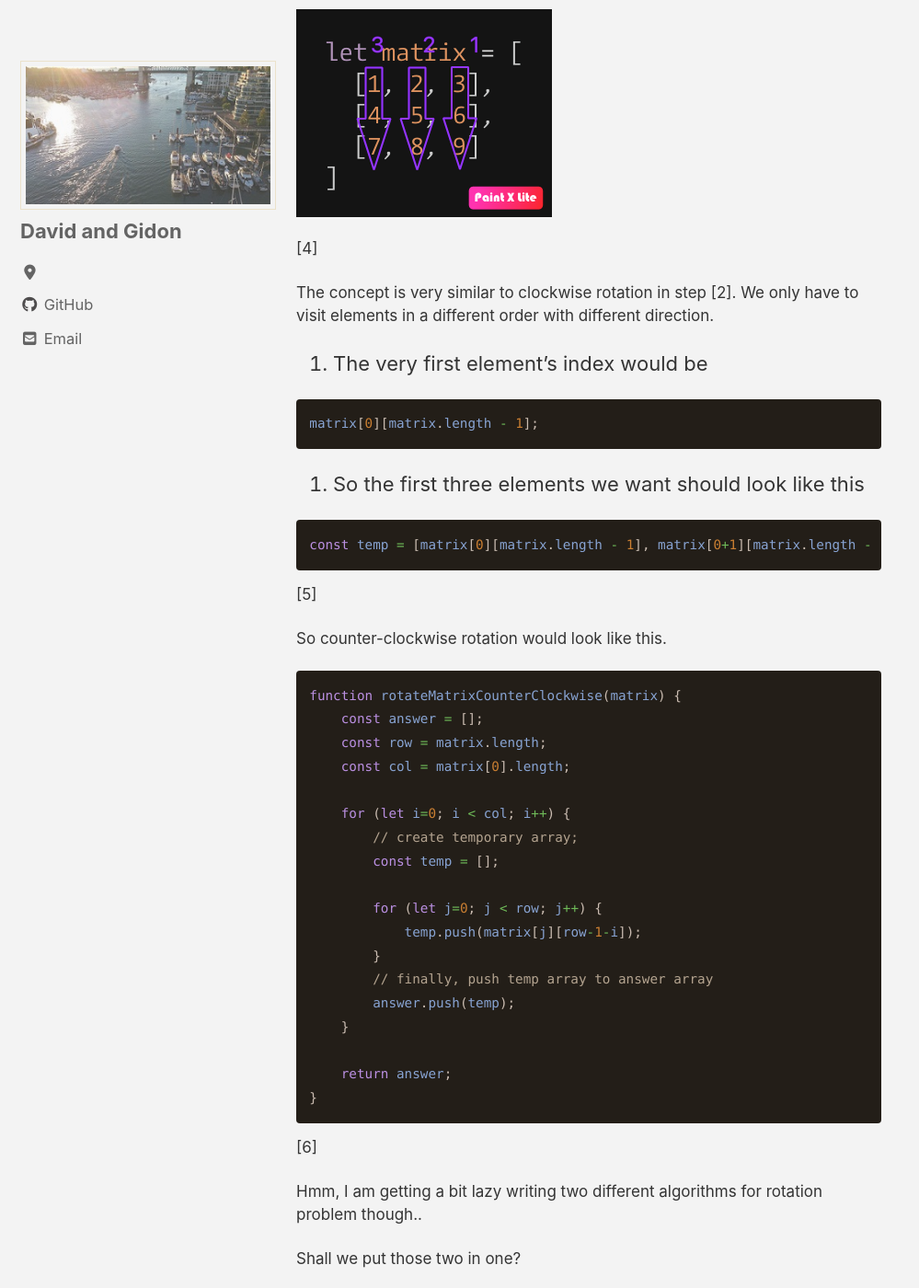
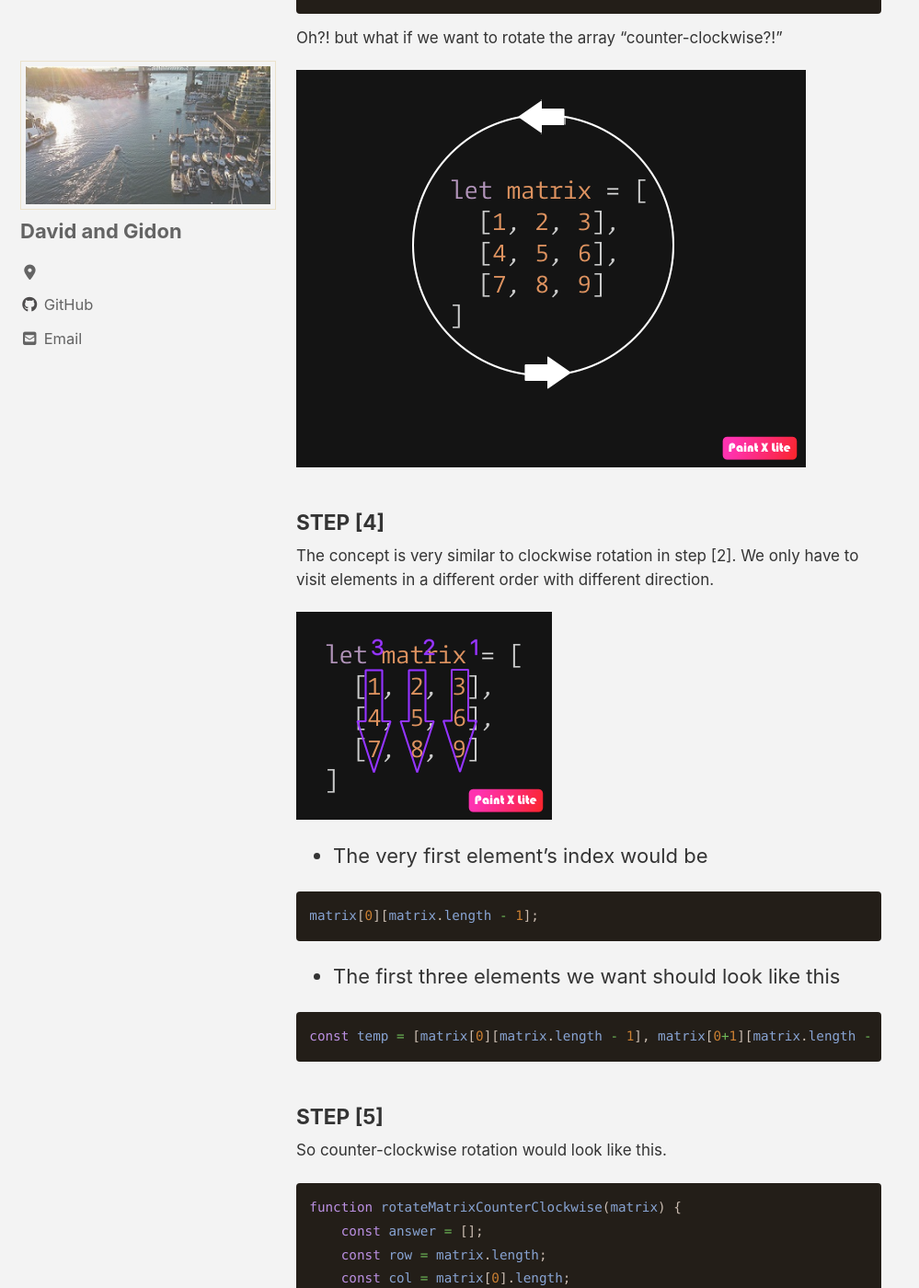
Before and after one commit to DOEHOONLEE/DGTechBlog, a Jekyll site: the page built from _posts/2021-02-24-Rotate-2D-Array.md, in a window 1280 px wide and 1400 px high, scrolled down 2776 px. Shown: the whole window at 92% size, without its empty margins (0-999 px from the left). Built offline with Jekyll 4.4.1, drawn with Linux system fonts in a browser that asks for light colours; cached includes are drawn as plain includes; nearby versions of some CDN libraries; comment, search, counter and statistics services are not loaded; some of the changed text lies outside the part shown.

Commit message:
rotate 2d array post new image added

````diff
--- a/_posts/2021-02-24-Rotate-2D-Array.md
+++ b/_posts/2021-02-24-Rotate-2D-Array.md
@@ -31,7 +31,7 @@ answer = [
 
 ```
 
-[1]
+##### STEP [1]
 
 Let's make an empty `answer` array to show our final answer. Also, declare row and col lengths.
 
@@ -43,7 +43,7 @@ function rotateMatrix(matrix) {
 }
 ```
 
-[2]
+##### STEP [2]
 
 What you want to do next is to grab elements in specific order in the direction of the arrow on the picture.
 
@@ -51,19 +51,19 @@ What you want to do next is to grab elements in specific order in the direction
 
 For clockwise rotation,
 
-1. The very first element's index would be
+ * The very first element's index would be
 
 ```js
 matrix[matrix.length - 1][0];
 ```
 
-2. So the first three elements we want should look like this
+ * So the first three elements we want should look like this
 
 ```js
 const temp = [matrix[matrix.length - 1][0], matrix[matrix.length - 1 - 1][0], matrix[matrix.length - 1 - 2][0]];
 ```
 
-[3]
+##### STEP [3]
 
 Then, let's now put above concept into `for` loop !
 
@@ -90,25 +90,27 @@ function rotateMatrix(matrix) {
 
 Oh?! but what if we want to rotate the array "counter-clockwise?!"
 
-![Counter-Clockwise]({{ site.url }}{{ site.baseurl }}/assets/img/post/counter-clockwise-order.png)
+![Counter-Clockwise]({{ site.url }}{{ site.baseurl }}/assets/img/post/counter-clockwise.png)
 
-[4]
+##### STEP [4]
 
 The concept is very similar to clockwise rotation in step [2]. We only have to visit elements in a different order with different direction.
 
-1. The very first element's index would be
+![Counter-Clockwise]({{ site.url }}{{ site.baseurl }}/assets/img/post/counter-clockwise-order.png)
+
+ * The very first element's index would be
 
 ```js
 matrix[0][matrix.length - 1];
 ```
 
-2. So the first three elements we want should look like this
+ * The first three elements we want should look like this
 
 ```js
 const temp = [matrix[0][matrix.length - 1], matrix[0+1][matrix.length - 1], matrix[0+2][matrix.length - 1]];
 ```
 
-[5]
+##### STEP [5]
 
 So counter-clockwise rotation would look like this.
 
@@ -133,7 +135,7 @@ function rotateMatrixCounterClockwise(matrix) {
 }
 ```
 
-[6]
+##### STEP [6]
 
 Hmm, I am getting a bit lazy writing two different algorithms for rotation problem though..
 
@@ -149,7 +151,7 @@ function rotateMatrix(matrix, direction) {
 }
 ```
 
-[7]
+##### STEP [7]
 
 and we put the same `for-loop`, but also include `if-statment` so that we rotate in the direction we want.
 
@@ -179,7 +181,7 @@ function rotateMatrix(matrix, direction) {
 }
 ```
 
-[8]
+##### STEP [8]
 
 Now, we fill in the for loop with the concept we learned in [2] and [4]
 
@@ -209,7 +211,7 @@ function rotateMatrix(matrix, direction) {
 }
 ```
 
-[TEST]
+##### [TEST]
 
 Let's move to dev tool and test our algorithm!
 
````
